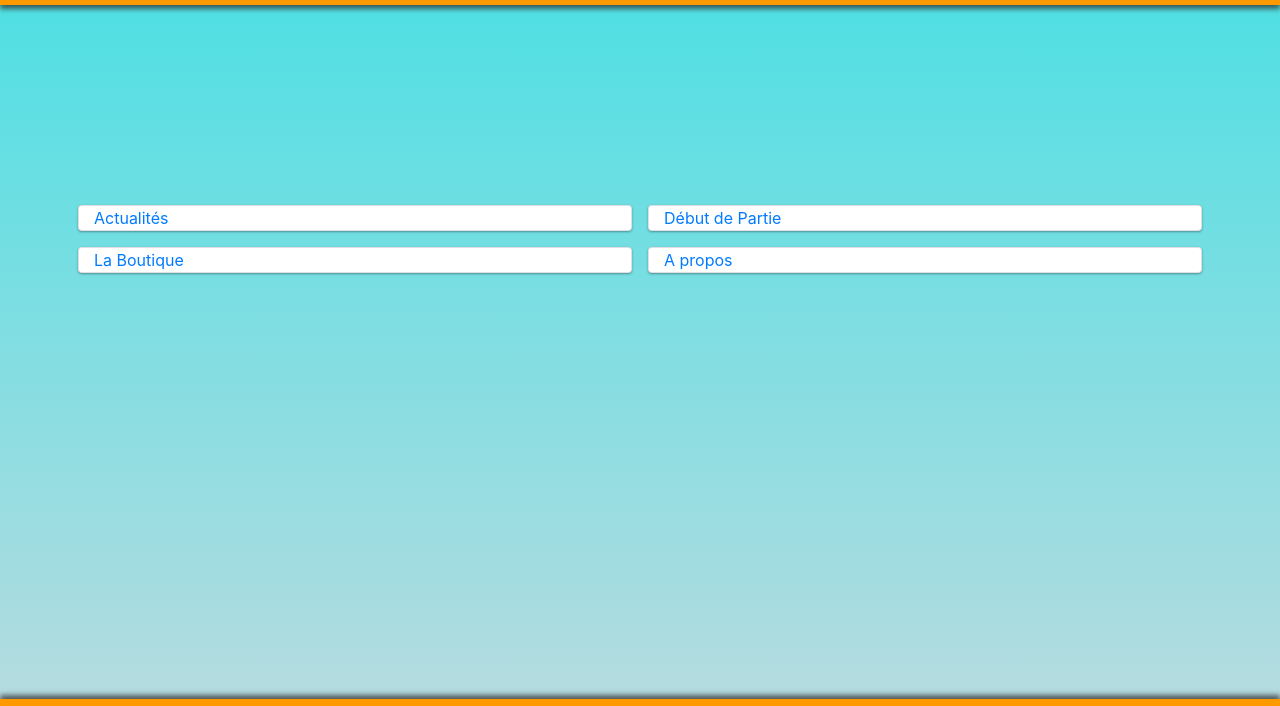
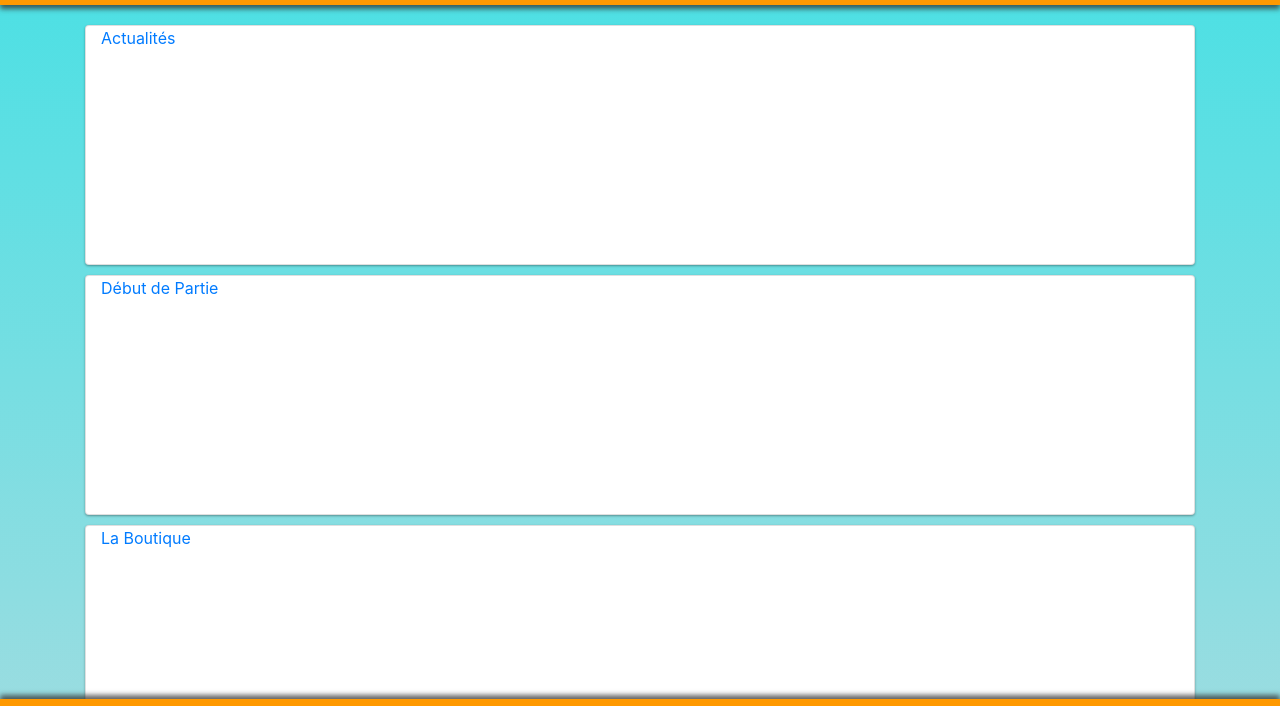
Before and after one commit to FaridBenmebarek/PWA_Desmaskes, a website with bundled scripts: page index.html in a window 1280 px wide. Shown: the part 51-757 px from the top of the page. Built offline with nearby package versions, Linux system fonts and the light colour scheme.

Commit message:
Commit 1.0.2

```diff
--- a/index.html
+++ b/index.html
@@ -44,14 +44,10 @@
 <!--</div>-->
 
 <div class="container accueil">
-    <div class="row">
         <a href="actu.html" class="col card card-1"  data-animsition-out-class="fade-out-right"> Actualités</a>
         <a href="jeu.html" class="col card card-1">Début de Partie</a>
-    </div>
-    <div class="row">
         <a href="boutique.html" class="col card card-1">La Boutique</a>
         <a href="apropos.html" class="col card card-1">A propos</a>
-    </div>
 </div>
 
 <footer class="footer">
--- a/style.css
+++ b/style.css
@@ -1,6 +1,6 @@
 body {
     background-image: linear-gradient(#48e0e4, #bcdbdf);
-    margin: 0px;
+    margin: 0 0 20% 0;
 }
 #taille-police{
     font-size: 13px;
@@ -9,10 +9,10 @@ body {
     background: #fff;
     border-radius: 6px;
     display: inline-block;
-    height: 25%;
-    margin: 0.5rem;
+    height: 30%;
+    margin: 0 0 10px 0;
     position: relative;
-    width: 70%;
+    width: 100%;
 }
 
 .card-1 {
@@ -49,6 +49,5 @@ footer {
 
 }
 .container, .accueil {
-    vertical-align: center;
-    margin-top: 15%;
+
 }
```
